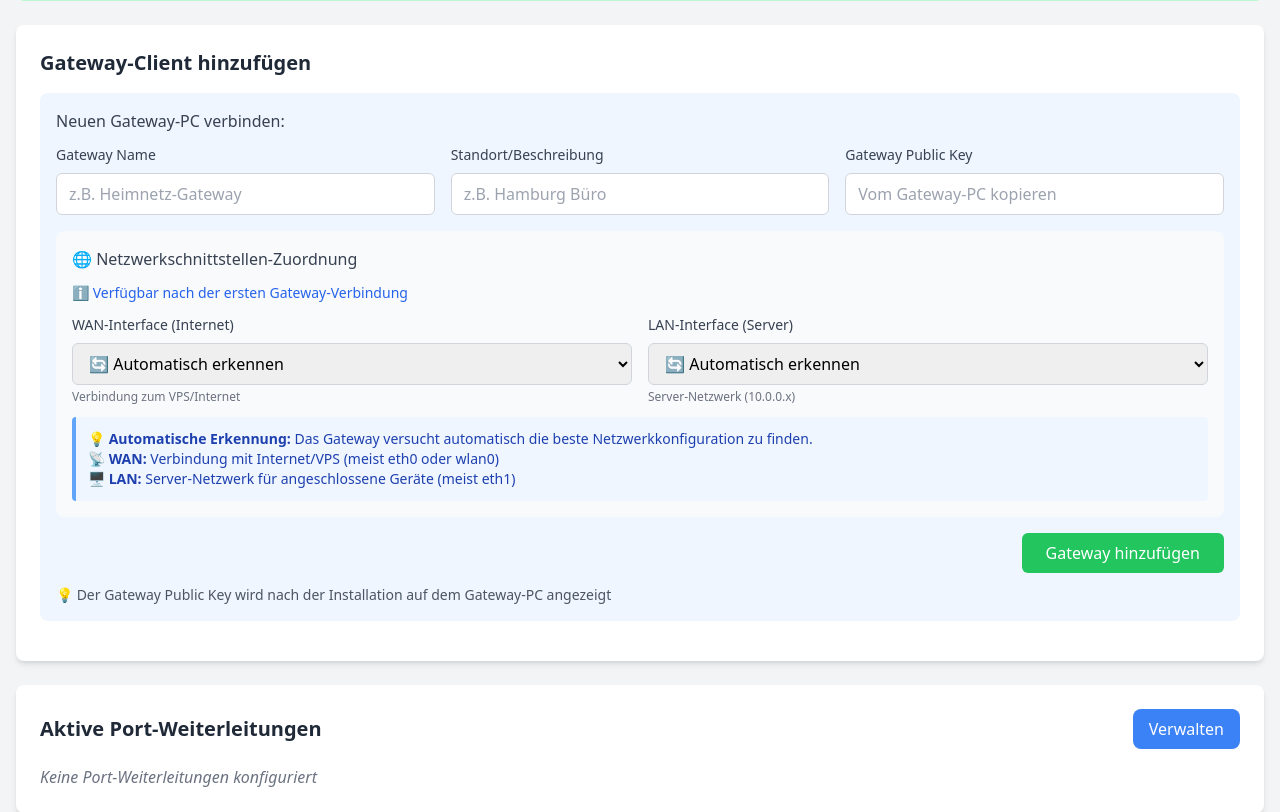
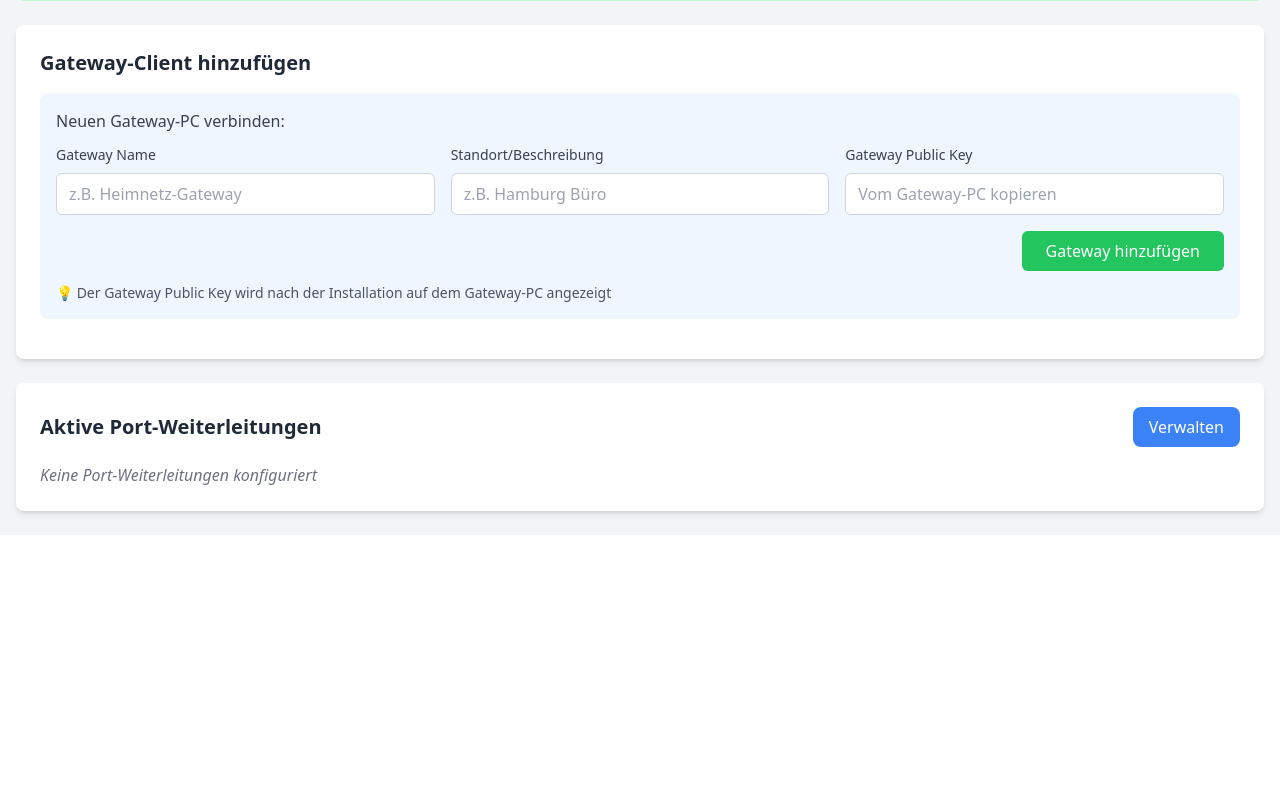
Before and after one commit to cryptofluffy/gateway-project, a Flask app: template vps-server/templates/dashboard.html in a window 1280 px wide. Shown: the part 1249-2061 px from the top of the page. After the commit the page ends 1769 px from the top, so only its background shows below. Run offline with Flask 3, Linux system fonts and the light colour scheme; the template is opened without the code that fills it, so the values that code supplies are empty; parts of the project's set-up code (start-up, migrations or seed data) failed here and were passed over; some libraries are stand-ins or nearby versions.

Commit message:
Simplify gateway addition - remove network interface configuration
- Remove network interface dropdowns from gateway addition form
- Only require gateway name, location, and public key for initial setup
- Remove interface availability logic since it's no longer needed
- Network interfaces will be detected and configured after gateway connects
- More logical flow: connect first, then configure network

🤖 Generated with [Claude Code](https://claude.ai/code)

Co-Authored-By: Claude <noreply@anthropic.com>

```diff
--- a/vps-server/static/js/dashboard.js
+++ b/vps-server/static/js/dashboard.js
@@ -8,7 +8,6 @@ class DashboardManager {
         this.initializeEventListeners();
         this.loadingOverlay = this.createLoadingOverlay();
         this.loadNetworkInterfaces();
-        this.updateInterfaceAvailability();
     }
 
     /**
@@ -73,21 +72,10 @@ class DashboardManager {
         const getLocation = () => formData.get('gateway_location')?.trim() || document.getElementById('gateway_location')?.value?.trim() || '';
         const getPublicKey = () => formData.get('gateway_public_key')?.trim() || document.getElementById('gateway_public_key')?.value?.trim() || '';
 
-        // Netzwerkschnittstellen-Konfiguration sammeln
-        const wanInterface = document.getElementById('wan_interface')?.value || 'auto';
-        const lanInterface = document.getElementById('lan_interface')?.value || 'auto';
-        const customWan = document.getElementById('custom_wan')?.value?.trim();
-        const customLan = document.getElementById('custom_lan')?.value?.trim();
-
         const data = {
             name: getName(),
             location: getLocation(),
-            public_key: getPublicKey(),
-            network_config: {
-                wan_interface: wanInterface === 'custom' ? customWan : wanInterface,
-                lan_interface: lanInterface === 'custom' ? customLan : lanInterface,
-                auto_detect: wanInterface === 'auto' || lanInterface === 'auto'
-            }
+            public_key: getPublicKey()
         };
 
         // Debug-Ausgabe
@@ -521,8 +509,6 @@ class DashboardManager {
                 tunnelStatus.className = `inline-block w-4 h-4 ${isActive ? 'bg-green-500' : 'bg-red-500'} rounded-full`;
             }
 
-            // Update Interface Availability basierend auf Client-Count
-            this.updateInterfaceAvailability();
 
         } catch (error) {
             console.warn('Status update failed:', error);
@@ -690,55 +676,6 @@ class DashboardManager {
         }
     }
 
-    /**
-     * Netzwerk-Interface Verfügbarkeit basierend auf Client-Status aktualisieren
-     */
-    updateInterfaceAvailability() {
-        // Prüfe ob Clients verbunden sind
-        const clientCountElement = document.querySelector('[data-metric="connected_clients"] .text-3xl');
-        const clientCount = clientCountElement ? parseInt(clientCountElement.textContent) || 0 : 0;
-        const hasClients = clientCount > 0;
-
-        const wanSelect = document.getElementById('wan_interface');
-        const lanSelect = document.getElementById('lan_interface');
-        const interfaceInfo = document.getElementById('interface-info');
-        const customDiv = document.getElementById('custom-interfaces');
-
-        if (hasClients) {
-            // Interface-Auswahl aktivieren
-            if (wanSelect) {
-                wanSelect.disabled = false;
-                wanSelect.classList.remove('opacity-50', 'cursor-not-allowed');
-            }
-            if (lanSelect) {
-                lanSelect.disabled = false;
-                lanSelect.classList.remove('opacity-50', 'cursor-not-allowed');
-            }
-            if (interfaceInfo) {
-                interfaceInfo.innerHTML = '✅ Interface-Konfiguration verfügbar';
-                interfaceInfo.className = 'text-sm text-green-600 mb-3';
-            }
-        } else {
-            // Interface-Auswahl deaktivieren
-            if (wanSelect) {
-                wanSelect.disabled = true;
-                wanSelect.classList.add('opacity-50', 'cursor-not-allowed');
-                wanSelect.value = 'auto';
-            }
-            if (lanSelect) {
-                lanSelect.disabled = true;
-                lanSelect.classList.add('opacity-50', 'cursor-not-allowed');
-                lanSelect.value = 'auto';
-            }
-            if (interfaceInfo) {
-                interfaceInfo.innerHTML = 'ℹ️ Verfügbar nach der ersten Gateway-Verbindung';
-                interfaceInfo.className = 'text-sm text-blue-600 mb-3';
-            }
-            if (customDiv) {
-                customDiv.classList.add('hidden');
-            }
-        }
-    }
 
     /**
      * Loading Overlay erstellen
--- a/vps-server/templates/dashboard.html
+++ b/vps-server/templates/dashboard.html
@@ -121,11 +121,6 @@
                     <td class="px-4 py-2">
                         <div class="font-medium text-gray-900">{{ client.name or 'Unbenannt' }}</div>
                         <div class="text-sm text-gray-500">{{ client.location or 'Kein Standort' }}</div>
-                        {% if client.get('network_config') %}
-                        <div class="text-xs text-blue-600 mt-1">
-                            🌐 {{ client.network_config.get('wan_interface', 'auto') }} → {{ client.network_config.get('lan_interface', 'auto') }}
-                        </div>
-                        {% endif %}
                     </td>
                     <td class="px-4 py-2 text-sm font-mono">{{ client.public_key }}</td>
                     <td class="px-4 py-2">
@@ -239,64 +234,6 @@
                 </div>
             </div>
 
-            <!-- Netzwerkschnittstellen-Konfiguration -->
-            <div class="bg-gray-50 rounded-lg p-4">
-                <h4 class="font-medium text-gray-700 mb-3">🌐 Netzwerkschnittstellen-Zuordnung</h4>
-                <div id="interface-info" class="text-sm text-blue-600 mb-3">
-                    ℹ️ Verfügbar nach der ersten Gateway-Verbindung
-                </div>
-                <div class="grid grid-cols-1 md:grid-cols-2 gap-4">
-                    <div>
-                        <label class="block text-sm font-medium text-gray-700 mb-2">WAN-Interface (Internet)</label>
-                        <select id="wan_interface" name="wan_interface"
-                                class="w-full px-3 py-2 border border-gray-300 rounded-md focus:outline-none focus:ring-2 focus:ring-blue-500">
-                            <option value="auto">🔄 Automatisch erkennen</option>
-                            <option value="eth0">eth0 (Ethernet 1)</option>
-                            <option value="eth1">eth1 (Ethernet 2)</option>
-                            <option value="wlan0">wlan0 (WiFi)</option>
-                            <option value="enp0s3">enp0s3 (Virtuell)</option>
-                            <option value="custom">🔧 Benutzerdefiniert</option>
-                        </select>
-                        <div class="text-xs text-gray-500 mt-1">Verbindung zum VPS/Internet</div>
-                    </div>
-
-                    <div>
-                        <label class="block text-sm font-medium text-gray-700 mb-2">LAN-Interface (Server)</label>
-                        <select id="lan_interface" name="lan_interface"
-                                class="w-full px-3 py-2 border border-gray-300 rounded-md focus:outline-none focus:ring-2 focus:ring-blue-500">
-                            <option value="auto">🔄 Automatisch erkennen</option>
-                            <option value="eth1">eth1 (Ethernet 2)</option>
-                            <option value="eth0">eth0 (Ethernet 1)</option>
-                            <option value="wlan1">wlan1 (WiFi AP)</option>
-                            <option value="enp0s8">enp0s8 (Virtuell)</option>
-                            <option value="custom">🔧 Benutzerdefiniert</option>
-                        </select>
-                        <div class="text-xs text-gray-500 mt-1">Server-Netzwerk (10.0.0.x)</div>
-                    </div>
-                </div>
-
-                <!-- Custom Interface Inputs -->
-                <div id="custom-interfaces" class="grid grid-cols-1 md:grid-cols-2 gap-4 mt-3 hidden">
-                    <div>
-                        <label class="block text-sm font-medium text-gray-700 mb-2">Custom WAN Interface</label>
-                        <input type="text" id="custom_wan" placeholder="z.B. wlp2s0"
-                               class="w-full px-3 py-2 border border-gray-300 rounded-md focus:outline-none focus:ring-2 focus:ring-blue-500">
-                    </div>
-                    <div>
-                        <label class="block text-sm font-medium text-gray-700 mb-2">Custom LAN Interface</label>
-                        <input type="text" id="custom_lan" placeholder="z.B. enp3s0"
-                               class="w-full px-3 py-2 border border-gray-300 rounded-md focus:outline-none focus:ring-2 focus:ring-blue-500">
-                    </div>
-                </div>
-
-                <div class="mt-3 p-3 bg-blue-50 rounded border-l-4 border-blue-400">
-                    <div class="text-sm text-blue-800">
-                        💡 <strong>Automatische Erkennung:</strong> Das Gateway versucht automatisch die beste Netzwerkkonfiguration zu finden.<br>
-                        📡 <strong>WAN:</strong> Verbindung mit Internet/VPS (meist eth0 oder wlan0)<br>
-                        🖥️ <strong>LAN:</strong> Server-Netzwerk für angeschlossene Geräte (meist eth1)
-                    </div>
-                </div>
-            </div>
 
             <div class="flex justify-end">
                 <button type="submit"
```
